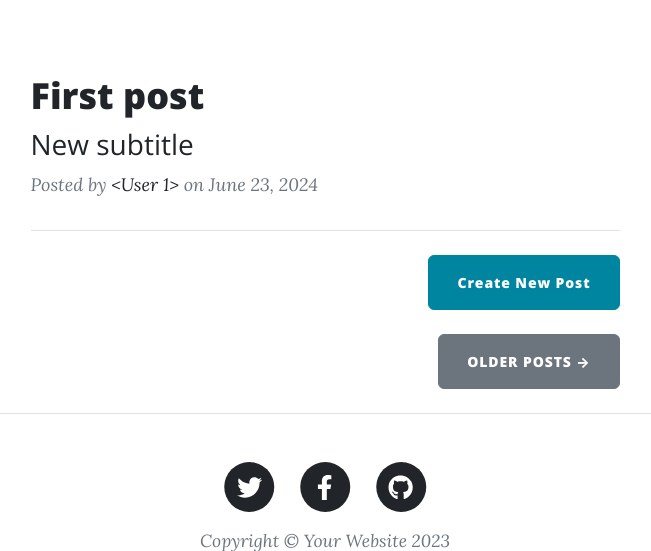
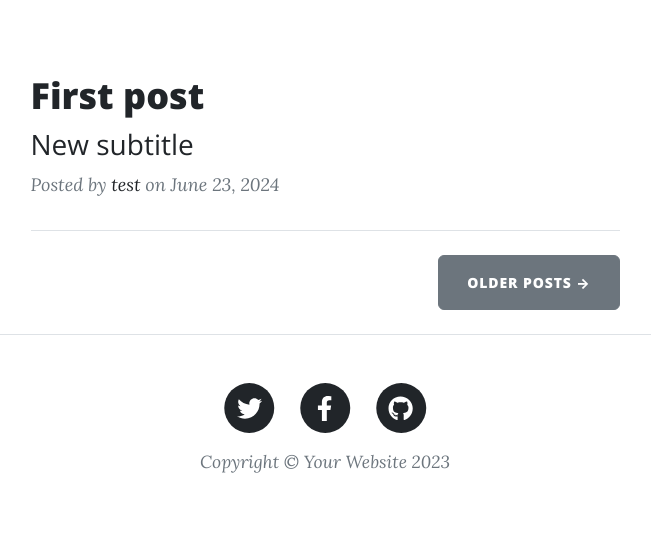
Before and after one commit to CJVdeG/Day69-BlogWithUsers-CaptstoneProject, a Flask app: page / in a window 1280 px wide. Shown: the part 536-1087 px from the top of the page, without its empty margins (315-966 px from the left). After the commit the page ends 1009 px from the top, so only its background shows below. Run offline with Flask 3, Linux system fonts and the light colour scheme; data comes from the database, SQL or seed files in the repository; both versions use the stored data as it was after the commit; some libraries are stand-ins or nearby versions.

Commit message:
working blog with users before implementing comments functionality

```diff
--- a/templates/index.html
+++ b/templates/index.html
@@ -29,8 +29,8 @@
         </a>
         <p class="post-meta">
           Posted by
-          <a href="#">{{post.author}}</a>
-          on {{post.date}}
+          <a href="#">{{ post.author.name }}</a>
+          on {{  post.date  }}
           <!-- TODO: Only show delete button if user id is 1 (admin user) -->
           {% if current_user.id == 1 %}
           <a href="{{url_for('delete_post', post_id=post.id) }}">✘</a>
@@ -43,6 +43,7 @@
 
       <!-- New Post -->
       <!-- TODO: Only show Create Post button if user id is 1 (admin user) -->
+      {% if current_user.id == 1 %}
       <div class="d-flex justify-content-end mb-4">
         <a
           class="btn btn-primary float-right"
@@ -50,6 +51,7 @@
           >Create New Post</a
         >
       </div>
+      {% endif %}
 
       <!-- Pager-->
       <div class="d-flex justify-content-end mb-4">
--- a/templates/post.html
+++ b/templates/post.html
@@ -10,7 +10,7 @@
           <h2 class="subheading">{{ post.subtitle }}</h2>
           <span class="meta"
             >Posted by
-            <a href="#">{{ post.author }}</a>
+            <a href="#">{{ post.author.name }}</a>
             on {{ post.date }}
           </span>
         </div>
```
Also changed, not shown: instance/users.db.
